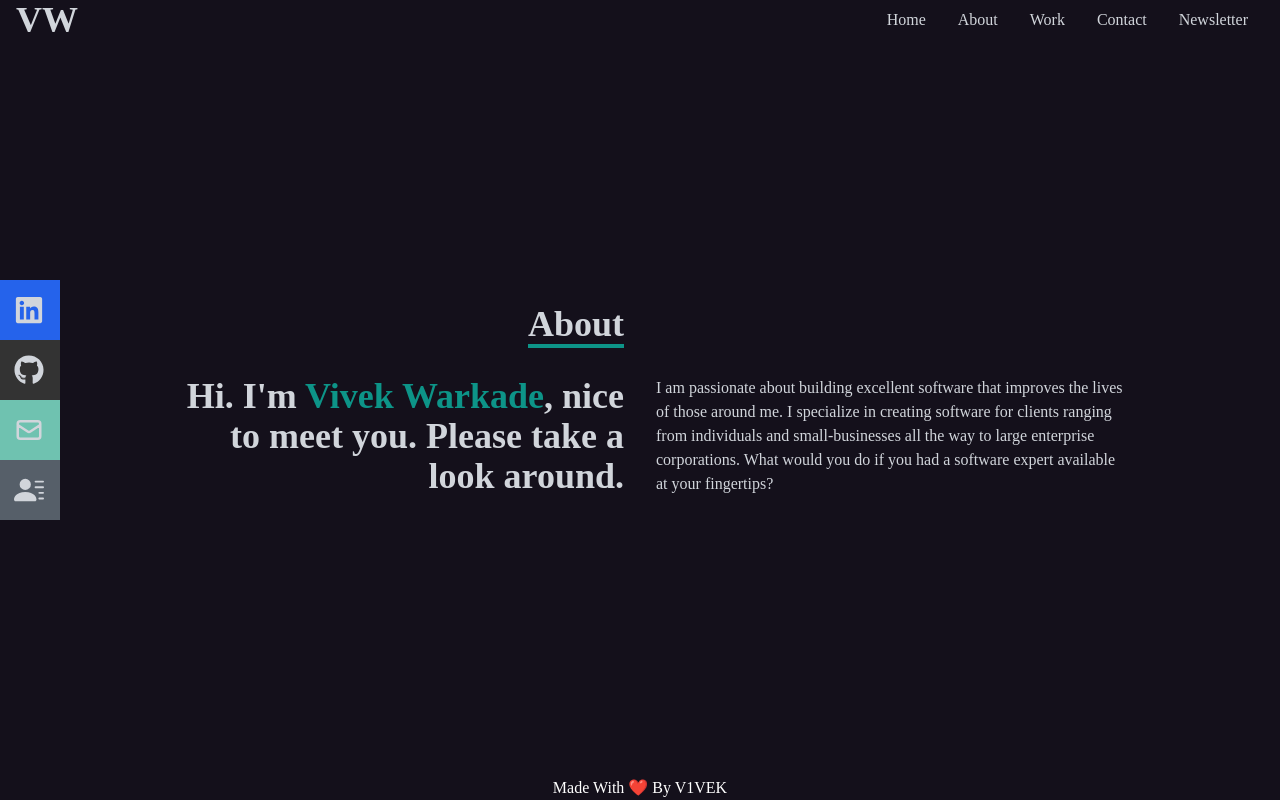
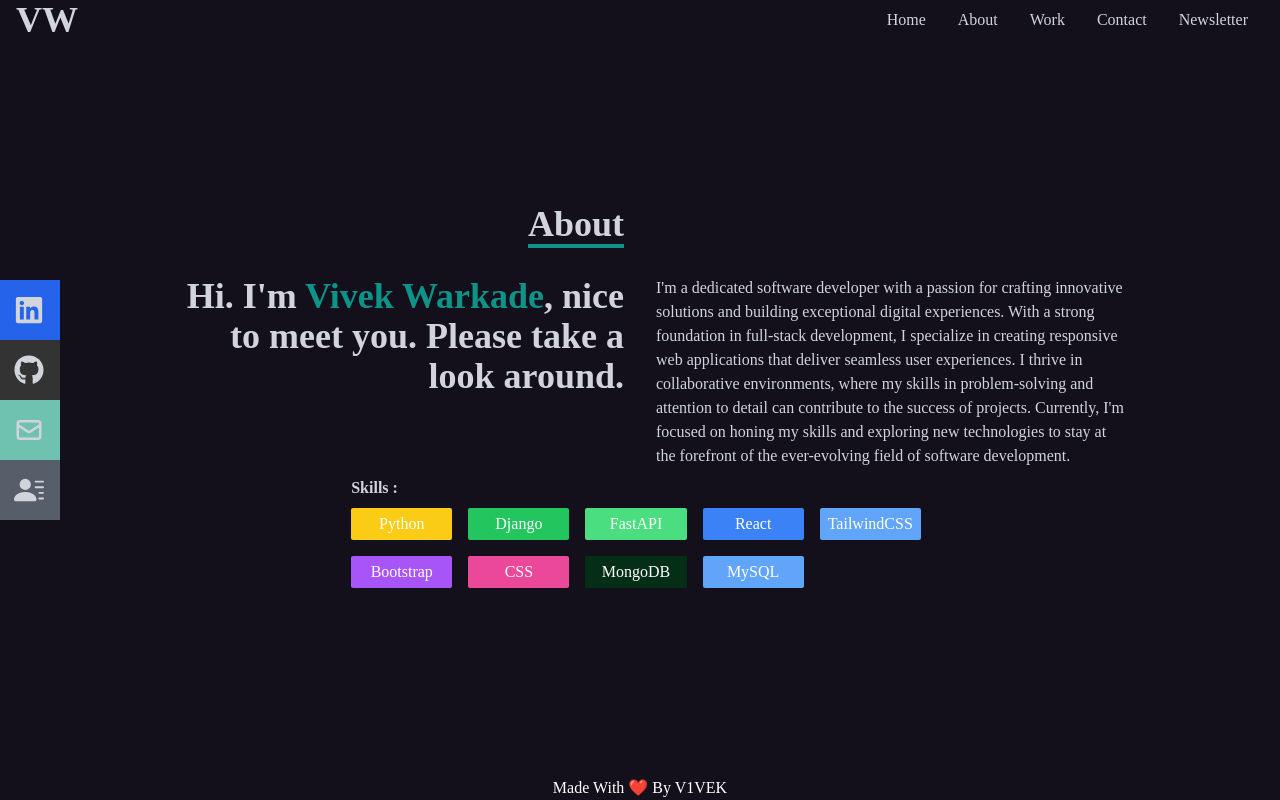
Before and after one commit to itzzvivek/Django-React-Portfolio, a React (Create React App) app in the folder frontend/: page /about in a window 1280 px wide. Built offline with nearby package versions, Linux system fonts and the light colour scheme.

Commit message:
about changes

```diff
--- a/frontend/src/components/About.jsx
+++ b/frontend/src/components/About.jsx
@@ -21,12 +21,51 @@ const About = () => {
           </div>
           <div>
             <p>
-              I am passionate about building excellent software that improves
-              the lives of those around me. I specialize in creating software
-              for clients ranging from individuals and small-businesses all the
-              way to large enterprise corporations. What would you do if you had
-              a software expert available at your fingertips?
+              I'm a dedicated software developer with a passion for crafting
+              innovative solutions and building exceptional digital experiences.
+              With a strong foundation in full-stack development, I specialize
+              in creating responsive web applications that deliver seamless user
+              experiences. I thrive in collaborative environments, where my
+              skills in problem-solving and attention to detail can contribute
+              to the success of projects. Currently, I'm focused on honing my
+              skills and exploring new technologies to stay at the forefront of
+              the ever-evolving field of software development.
             </p>
+          </div>
+        </div>
+        <div name="skills">
+          <div className="py-2">
+            <p className="font-bold">Skills :</p>
+          </div>
+
+          <div className="grid grid-cols-3 sm:grid-cols-4 md:grid-cols-4 lg:grid-cols-5 gap-2 text-center">
+            <span className="mr-2 mb-2 rounded-sm px-2 py-1 font-medium text-white bg-yellow-400">
+              Python
+            </span>
+            <span className="mr-2 mb-2 rounded-sm px-2 py-1 font-medium text-white bg-green-500">
+              Django
+            </span>
+            <span className="mr-2 mb-2 rounded-sm px-2 py-1 font-medium text-white bg-green-400">
+              FastAPI
+            </span>
+            <span className="mr-2 mb-2 rounded-sm px-2 py-1 font-medium text-white bg-blue-500">
+              React
+            </span>
+            <span className="mr-2 mb-2 rounded-sm px-2 py-1 font-medium text-white bg-blue-400">
+              TailwindCSS
+            </span>
+            <span className="mr-2 mb-2 rounded-sm px-2 py-1 font-medium text-white bg-purple-500">
+              Bootstrap
+            </span>
+            <span className="mr-2 mb-2 rounded-sm px-2 py-1 font-medium text-white bg-pink-500">
+              CSS
+            </span>
+            <span className="mr-2 mb-2 rounded-sm px-2 py-1 font-medium text-white bg-green-950">
+              MongoDB
+            </span>
+            <span className="mr-2 mb-2 rounded-sm px-2 py-1 font-medium text-white bg-blue-400">
+              MySQL
+            </span>
           </div>
         </div>
       </div>
```
